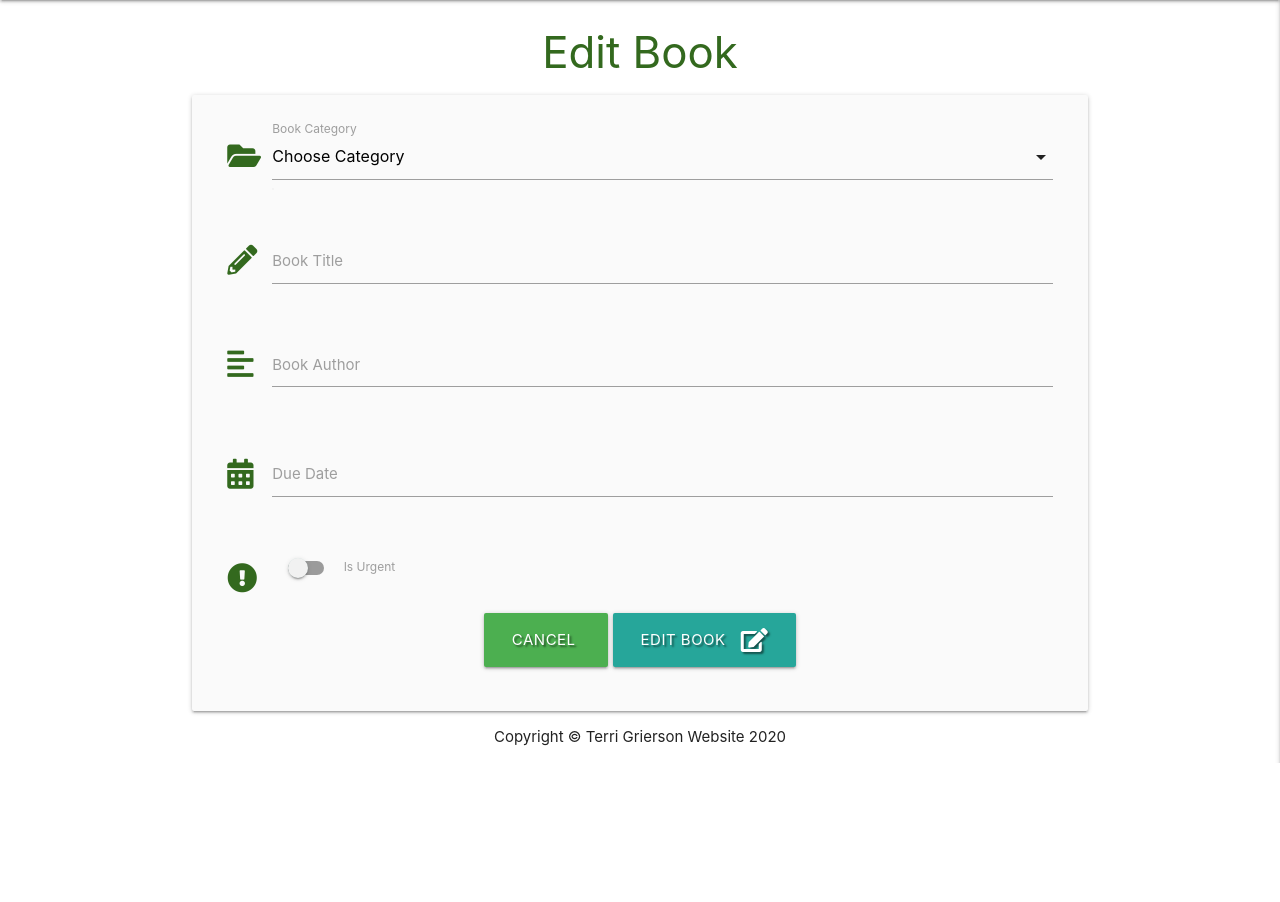
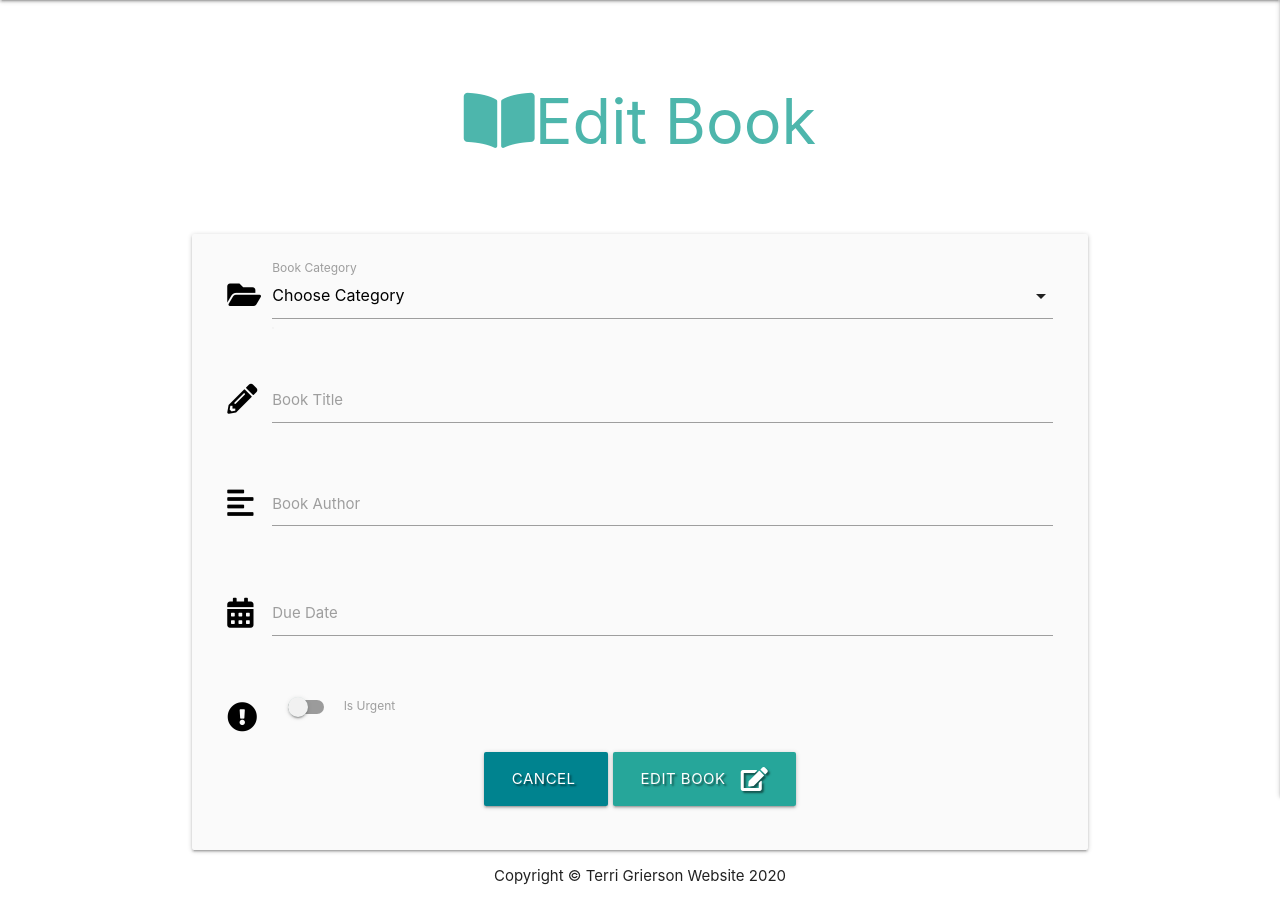
Before and after one commit to Terrimarie/BookRoom, a Flask app: template templates/edit_book.html in a window 1280 px wide. Shown: the part 64-966 px from the top of the page. Before the commit the page ends 827 px from the top, so only its background shows below. Run offline with Flask 2, Linux system fonts and the light colour scheme; the template is opened without the code that fills it, so the values that code supplies are empty; some libraries are stand-ins or nearby versions.

Commit message:
Changed colours and icons

```diff
--- a/templates/categories.html
+++ b/templates/categories.html
@@ -1,7 +1,11 @@
 {% extends "base.html" %}
 {% block content %}
 
-    <h3 class="light-green-text text-darken-4 center-align">Manage Genres</h3>
+    <div class="container">
+        <br><br>
+        <h1 class="header center teal-text text-lighten-2"><i class="fas fa-book-open"></i>Manage Genres</h1>
+        <br><br>
+    </div>
 
     <div class="row">
         <div class="col s12 center-align">
--- a/templates/edit_book.html
+++ b/templates/edit_book.html
@@ -1,14 +1,18 @@
 {% extends "base.html" %}
 {% block content %}
 
-    <h3 class="light-green-text text-darken-4 center-align">Edit Book</h3>
+    <div class="container">
+        <br><br>
+        <h1 class="header center teal-text text-lighten-2"><i class="fas fa-book-open"></i>Edit Book</h1>
+        <br><br>
+    </div>
 
     <div class="row card-panel grey lighten-5">
         <form class="col s12" method="POST" action="{{ url_for('edit_book', book_id=book._id) }}">
             <!-- category selection -->
             <div class="row">
                 <div class="input-field col s12">
-                    <i class="fas fa-folder-open prefix light-green-text text-darken-4"></i>
+                    <i class="fas fa-folder-open prefix black-text"></i>
                     <select id="category-name" name="category-name" class="validate" required>
                         <option value="" disabled>Choose Category</option>
                         {% for category in categories %}
@@ -25,7 +29,7 @@
             <!-- task name -->
             <div class="row">
                 <div class="input-field col s12">
-                    <i class="fas fa-pencil-alt prefix light-green-text text-darken-4"></i>
+                    <i class="fas fa-pencil-alt prefix black-text"></i>
                     <input id="title" name="title" minlength="5" maxlength="50"
                         value="{{ book.book_title }}" type="text" class="validate" required>
                     <label for="title">Book Title</label>
@@ -34,7 +38,7 @@
             <!-- task description -->
             <div class="row">
                 <div class="input-field col s12">
-                    <i class="fas fa-align-left prefix light-green-text text-darken-4"></i>
+                    <i class="fas fa-align-left prefix black-text"></i>
                     <textarea id="authors" name="authors" minlength="5"
                         maxlength="200" class="materialize-textarea validate" required>
                         {{- book.book_author -}}
@@ -45,7 +49,7 @@
             <!-- due date picker -->
             <div class="row">
                 <div class="input-field col s12">
-                    <i class="fas fa-calendar-alt prefix light-green-text text-darken-4"></i>
+                    <i class="fas fa-calendar-alt prefix black-text"></i>
                     <input id="due_date" name="due_date"
                         type="text"
                         value="{{ book.due_date }}" class="datepicker validate" required>
@@ -56,7 +60,7 @@
             <div class="row">
                 <div class="input-field col s12">
                     <div class="switch">
-                        <i class="fas fa-exclamation-circle prefix light-green-text text-darken-4"></i>
+                        <i class="fas fa-exclamation-circle prefix black-text"></i>
                         <label for="is_urgent">
                             {% if book.is_urgent == "on" %}
                                 <input type="checkbox" id="is_urgent" name="is_urgent" checked>
@@ -73,7 +77,7 @@
             <div class="row">
                 <div class="col s12 center-align">
                     <!-- cancel button -->
-                    <a href="{{ url_for('get_books') }}" class="btn-large green text-shadow">
+                    <a href="{{ url_for('get_books') }}" class="btn-large cyan darken-3 btn text-shadow">
                         Cancel <i class="fas fa-times-circle-right"></i>
                     </a>
                     <button type="submit" class="btn-large light-cyan darken-1 text-shadow">
--- a/templates/login.html
+++ b/templates/login.html
@@ -13,7 +13,7 @@
                 <!-- username -->
                 <div class="row">
                     <div class="input-field col s12">
-                        <i class="fas fa-user prefix light-cyan-text text-darken-4"></i>
+                        <i class="fas fa-user prefix black-text"></i>
                         <input id="username" name="username" type="text" minlength="5" maxlength="15" pattern="^[a-zA-Z0-9]{5,15}$" class="validate" required>
                         <label for="username">Username</label>
                     </div>
@@ -21,7 +21,7 @@
                 <!-- password -->
                 <div class="row">
                     <div class="input-field col s12">
-                    <i class="fas fa-user-lock prefix light-cyan-text text-darken-4"></i>
+                    <i class="fas fa-user-lock prefix black-text"></i>
                     <input id="password" name="password" type="password" minlength="5" max length="15" pattern="^[a-zA-Z0-9]{5,15}$" class="validate" required>
                     <label for="password">Password</label>
                     </div>
@@ -40,7 +40,7 @@
         <div class="col s12">
             <p class="center-align">
                 Have you registered?
-                <a href="{{ url_for('register') }}" class="light-cyan-text text-darken-4">Register Account</a>
+                <a href="{{ url_for('register') }}" class="light-cyan darken-4">Register Account</a>
             </p>
         </div>
     </div>
--- a/templates/profile.html
+++ b/templates/profile.html
@@ -5,6 +5,7 @@
         <div class="col s12 m8 offset-m2">
             <div class="card-panel teal">
                 <h2 class="center-align white-text">
+                <i class="fas fa-user-check"></i>
                     {{ username }}'s Profile
                 </h2>
             </div>
```
Also changed, not shown: templates/add_category.html (+5 -3 lines), templates/edit_category.html (+7 -4 lines), templates/register.html (+6 -2 lines), static/css/style.css (line endings or trailing spaces).
